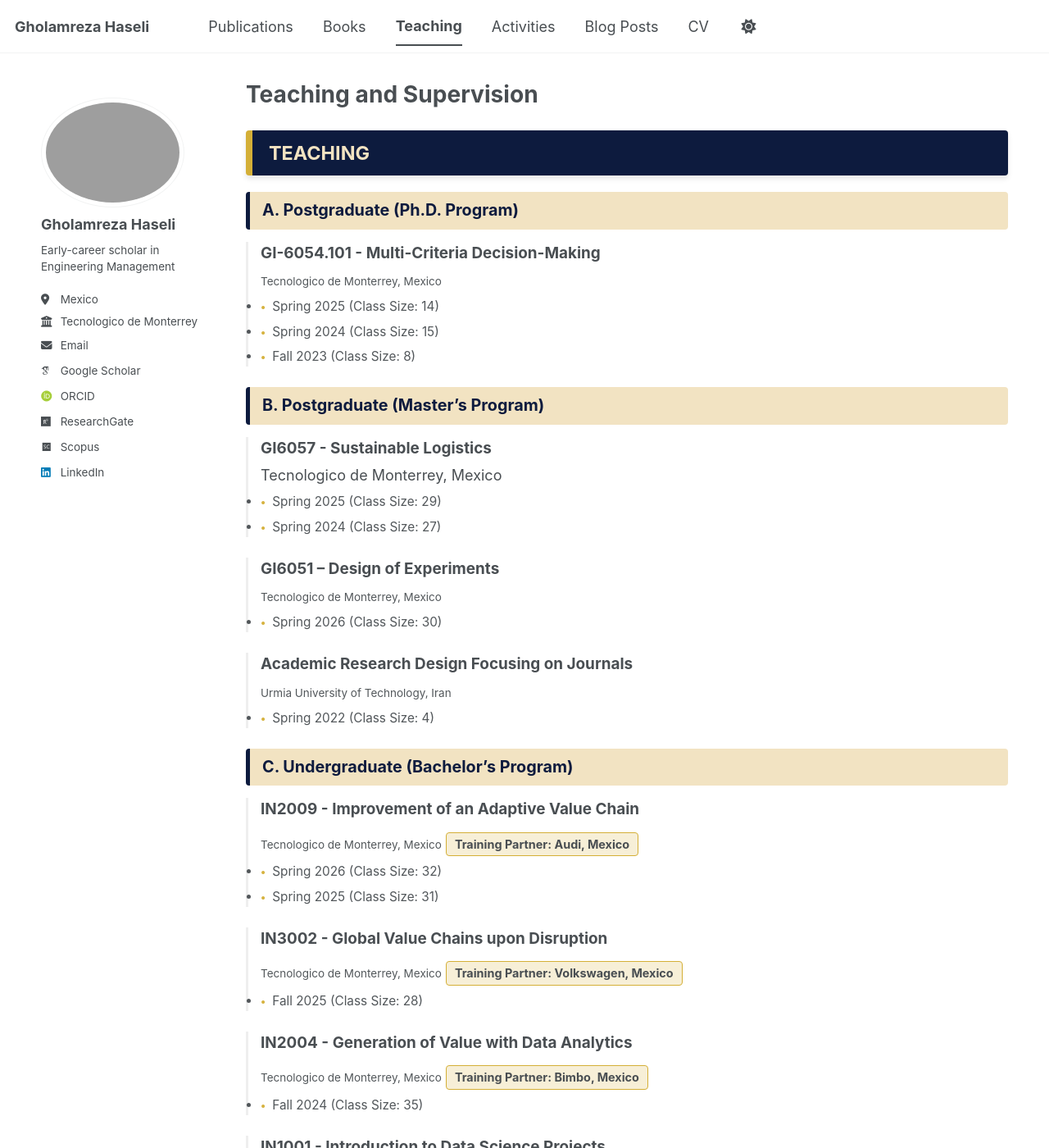
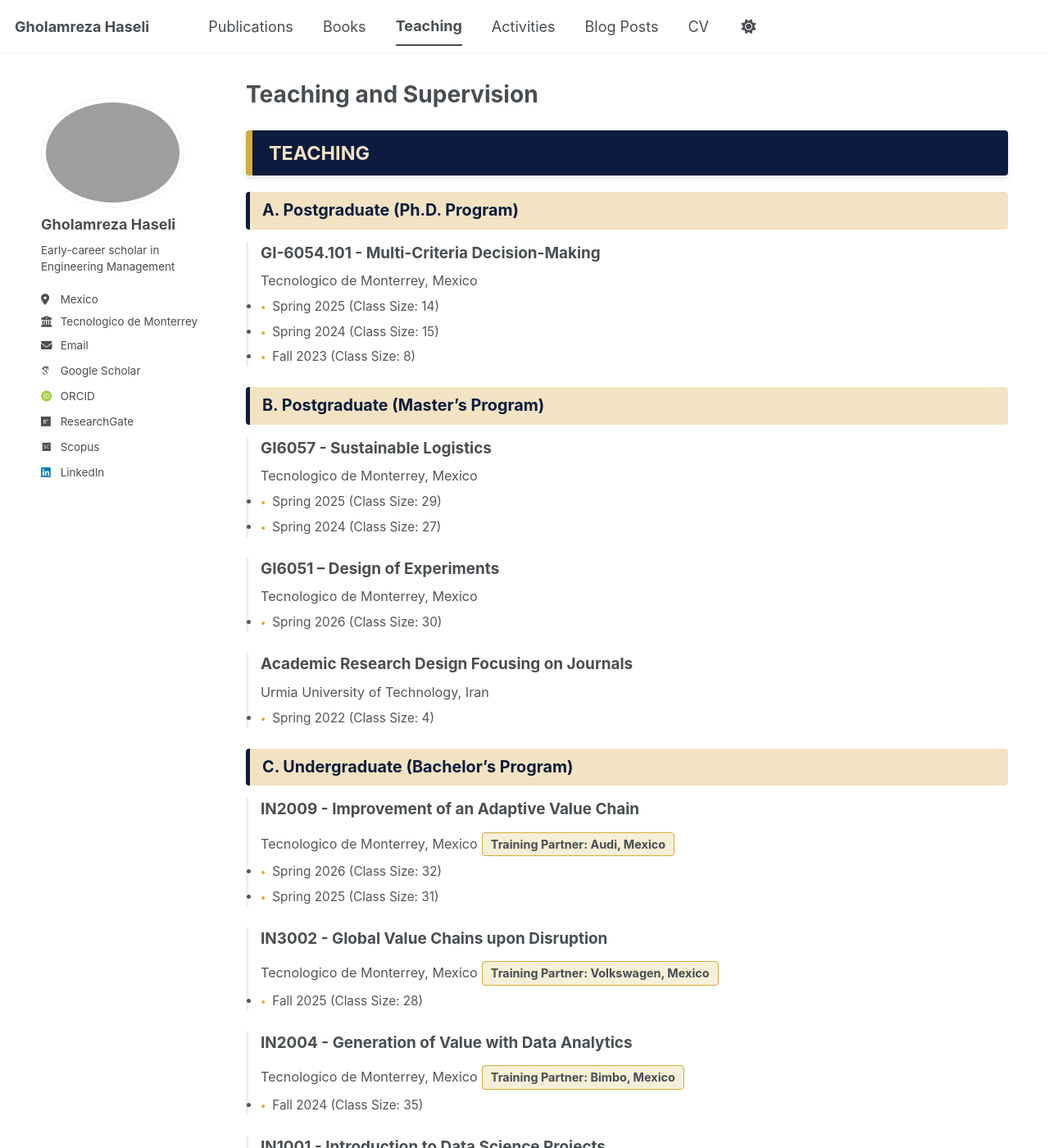
Before and after one commit to Gholamreza-Haseli/Gholamreza-Haseli.github.io, a Jekyll site: the page built from _pages/teaching.html, in a window 1280 px wide and 1400 px high. Shown: the whole window at 82% size. Built offline with Jekyll 4.4.1, drawn with Linux system fonts in a browser that asks for light colours; some web fonts are replaced; a script bundle is joined from its source files by our own code; library files that are not in the unit come from our copies.

Commit message:
Update teaching.html

```diff
--- a/_pages/teaching.html
+++ b/_pages/teaching.html
@@ -54,6 +54,7 @@ author_profile: true
   /* تنظیم رنگ متون کمکی و لیست‌ها در هر دو تم */
   .course-card small, .class-info {
     color: inherit !important;
+    font-size: 0.90em;
     opacity: 0.95;
   }
 
@@ -148,7 +149,7 @@ author_profile: true
 <div class="poms-sub-header">B. Postgraduate (Master’s Program)</div>
 <div class="course-card">
   <span class="course-name">GI6057 - Sustainable Logistics</span>
-  <small></small>Tecnologico de Monterrey, Mexico</small>
+  <small>Tecnologico de Monterrey, Mexico</small>
   <ul class="class-info">
     <li>Spring 2025 (Class Size: 29)</li>
     <li>Spring 2024 (Class Size: 27)</li>
```
